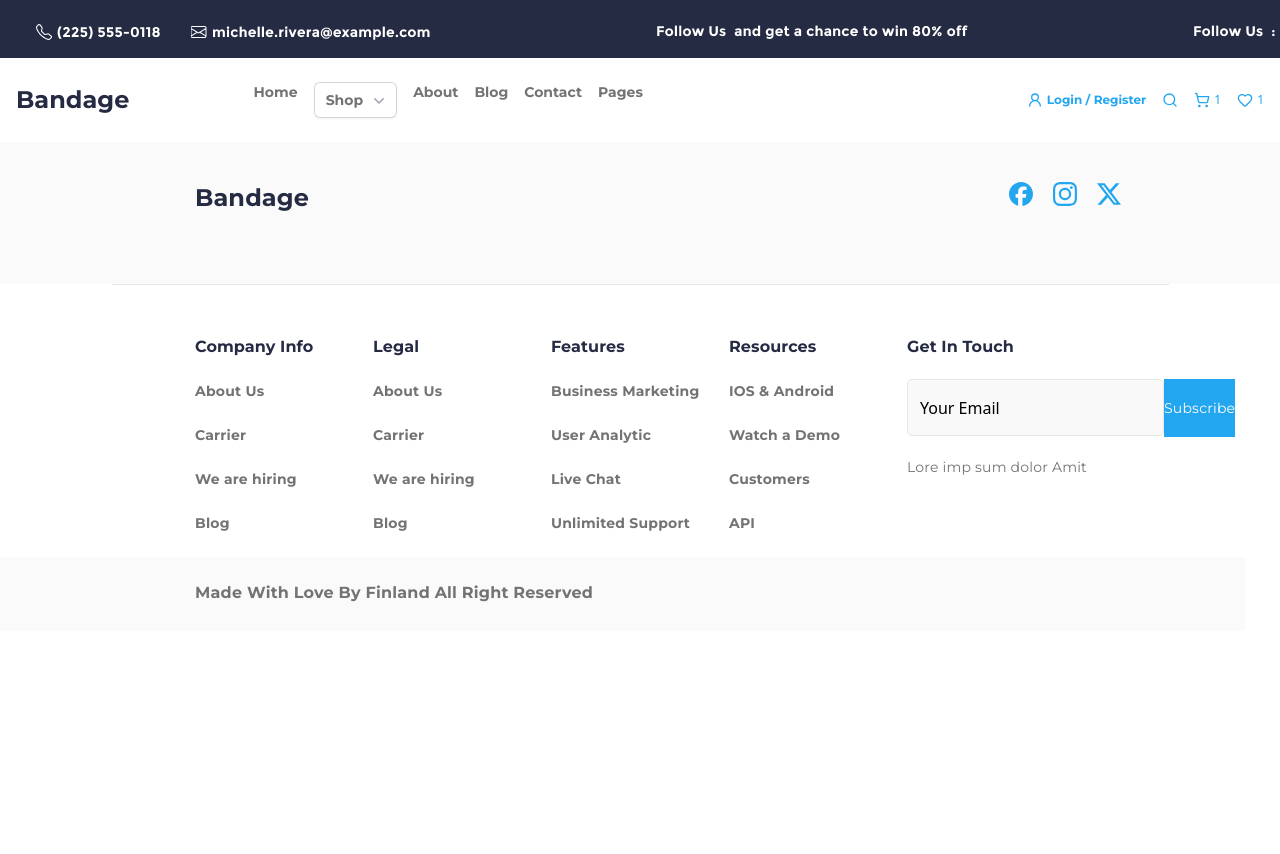
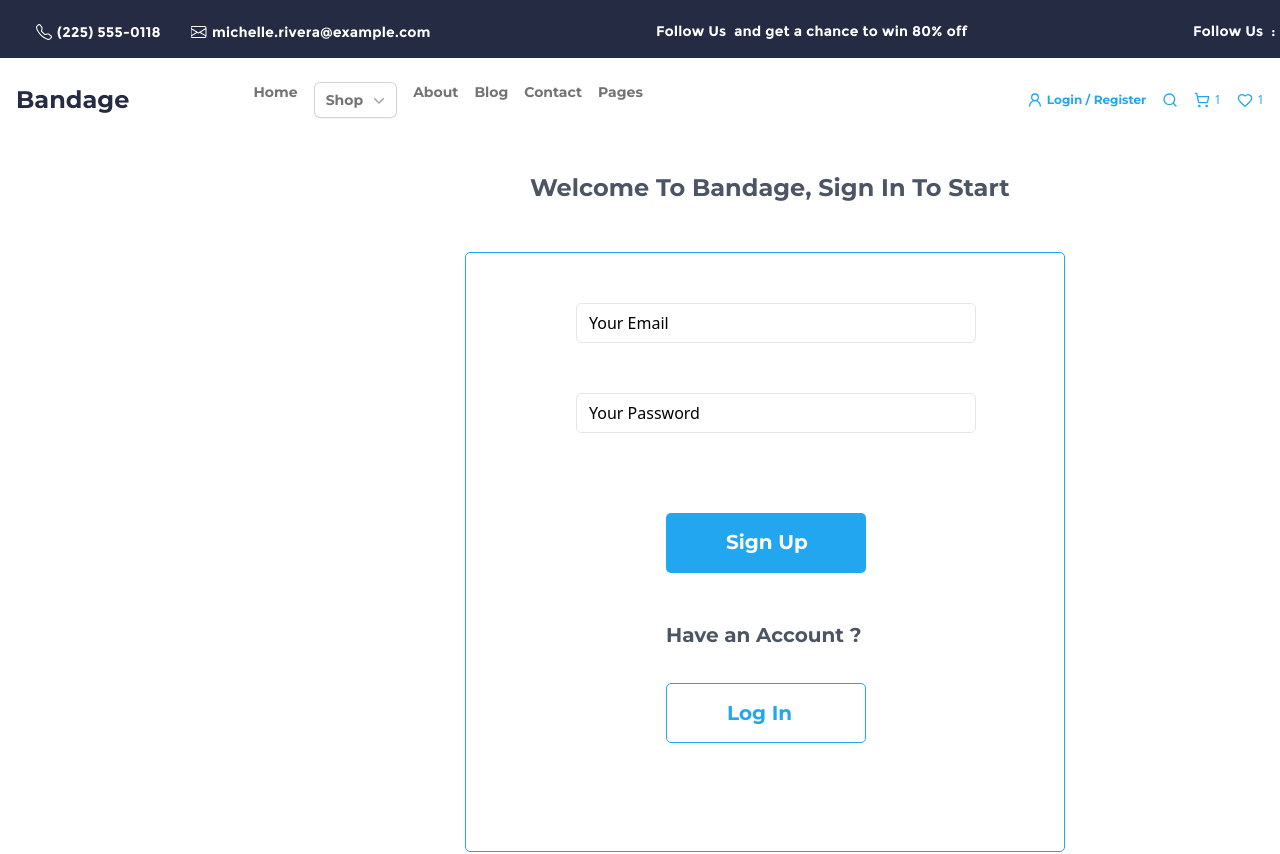
Before and after one commit to AyseSudeKurt/e-commerceProject, a React (Vite) app: page /signup in a window 1280 px wide. Shown: the top 854 px of the page. Before the commit the page ends 800 px from the top, so only its background shows below. Built offline with nearby package versions, Linux system fonts and the light colour scheme.

Commit message:
signin innit

```diff
--- a/src/App.jsx
+++ b/src/App.jsx
@@ -12,6 +12,7 @@ import About from './pages/About';
 import Contact from './pages/Contact';
 import Pricing from './pages/Pricing';
 import Team from './pages/Team';
+import Signup from './pages/Signup';
 
 function AppLayout() {
   const location = useLocation();
@@ -48,6 +49,9 @@ function AppLayout() {
         <Route path="/team">
           <Team />
         </Route>
+        <Route path="/signup">
+          <Signup />
+        </Route>
       </Switch>
       <Footer />
     </div>
--- a/src/layout/Header.jsx
+++ b/src/layout/Header.jsx
@@ -157,7 +157,7 @@ const Header = () => {
             <li>
               <button className="flex items-center gap-1 text-main-blue">
                 <UserRound className="w-4 h-4" />
-                <p className="font-montserrat font-bold text-xs">Login / Register</p>
+                <p className="font-montserrat font-bold text-xs"><a href="/signup">Login / Register</a></p>
               </button>
             </li>
             <li><Search className="w-4 h-4 text-main-blue" /></li>
--- /dev/null
+++ b/src/pages/Signup.jsx
@@ -0,0 +1,26 @@
+import React from "react";
+
+function Signup() {
+
+    return (
+
+        <div className="w-full h-[800px]">
+            <h1 className="font-montserrat font-bold w-[500px] h-[40px] ml-[530px] flex mt-[30px] text-gray-600 text-2xl">Welcome To Bandage, Sign In To Start</h1>
+            <div className="w-[600px] h-[600px] rounded-[5px] ml-[465px] border-[#23A6F0] mt-10 border-[1px] flex flex-col">
+                <input type="email" placeholder="Your Email" className="w-[400px] h-[40px] border-solid rounded-[5px] border-[#E6E6E6] ml-[110px] mt-[50px]"></input>
+                <input type="password" placeholder="Your Password" className="w-[400px] h-[40px] border-solid rounded-[5px] border-[#E6E6E6] ml-[110px] mt-[50px]"></input>
+                <div className="rounded-[5px] border-solid bg-[#23A6F0] w-[200px] h-[60px] ml-[200px] mt-[80px]">
+                    <div className="font-montserrat font-bold text-xl w-[40px] h-[40px] text-white text-nowrap ml-[60px] mt-[15px]">Sign Up</div>
+                </div>
+
+                <h2 className="w-[60px] h-[30px] font-montserrat font-bold text-xl text-gray-600 text-nowrap mt-12 ml-[200px]">Have an Account ?</h2>
+                <div className="rounded-[5px] border-[#23A6F0] border-[1px] w-[200px] h-[60px] mt-8 ml-[200px]">
+                    <div className="text-xl font-montserrat font-bold text-[#23A6F0] ml-[60px] mt-[15px]">Log In</div>
+                </div>
+            </div>
+        </div>
+
+    )
+}
+
+export default Signup;
```
